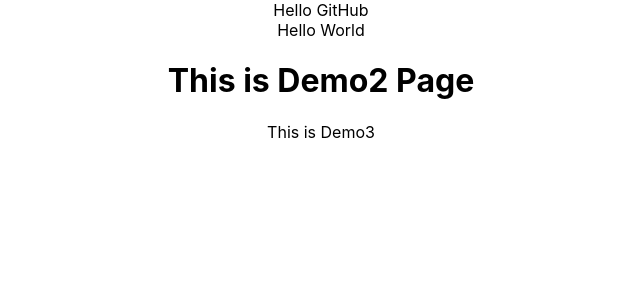
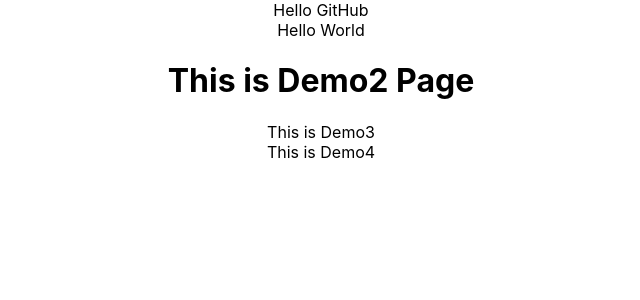
Before and after one commit to Pravin-1911/First-project, a React (Create React App) app: page / in a window 1280 px wide. Shown: the top 300 px of the page, without its empty margins (319-959 px from the left). Built offline with nearby package versions, Linux system fonts and the light colour scheme.

Commit message:
Create a new file Demo4

```diff
--- a/src/App.js
+++ b/src/App.js
@@ -4,6 +4,7 @@ import Demo from "./Demo";
 import Demo1 from "./Demo1";
 import Demo2 from "./Demo2";
 import Demo3 from "./Demo3";
+import { Demo4 } from "./Demo4";
 
 function App() {
   return (
@@ -12,6 +13,7 @@ function App() {
       <Demo1 />
       <Demo2 />
       <Demo3 />
+      <Demo4 />
     </div>
   );
 }
--- /dev/null
+++ b/src/Demo4.js
@@ -0,0 +1,5 @@
+import React from "react";
+
+export const Demo4 = () => {
+  return <div>This is Demo4</div>;
+};
```
